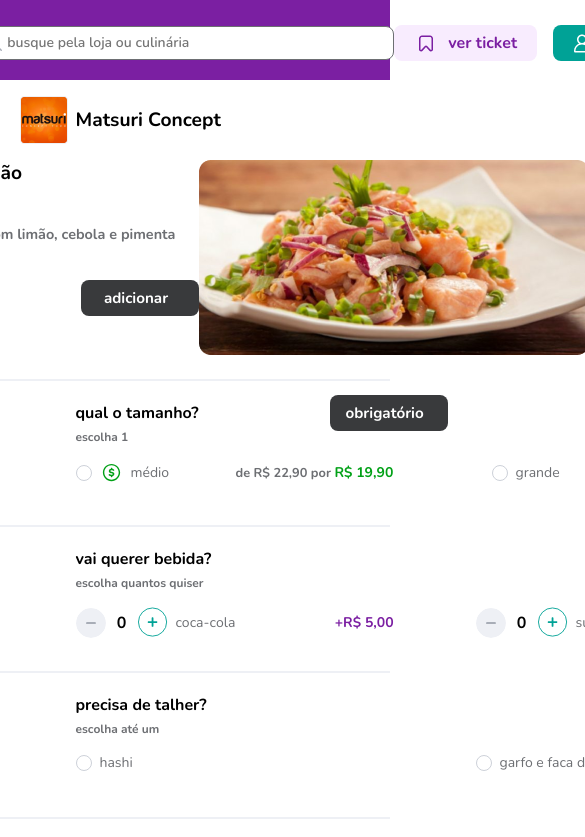
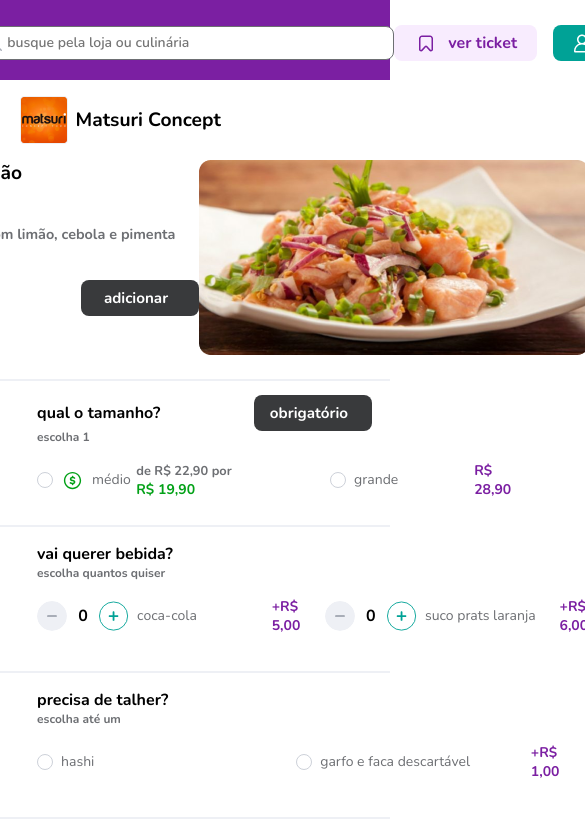
Before and after one commit to castrintt/aiqFomeTest, a React (Vite) app: page / in a window 390 px wide. Shown: the top 837 px of the page, 585 px wide, since content can reach past the window. Built offline with nearby package versions, Linux system fonts and the light colour scheme.

Commit message:
ICA [refactor] responsive

```diff
--- a/src/components/header/header.styles.ts
+++ b/src/components/header/header.styles.ts
@@ -14,6 +14,7 @@ export const Base = styled.header`
   @media all and (min-width: 1440px) {
     grid-template-columns: 28% 1.5fr 1fr;
   }
+
 `;
 export const HeaderInfoContainer = styled.div`
   width: 100%;
--- a/src/pages/base/base.styles.ts
+++ b/src/pages/base/base.styles.ts
@@ -154,9 +154,8 @@ export const CardLine = styled.div`
 `;
 
 export const CardBase = styled.div`
-  width: 100%;
+  width: 90%;
   height: 7rem;
-  margin-left: 7rem;
   margin-block: 1rem;
   display: flex;
   justify-content: center;
--- a/src/pages/base/module/card/container/container.styles.ts
+++ b/src/pages/base/module/card/container/container.styles.ts
@@ -7,4 +7,8 @@ export const Base = styled.div`
   flex-direction: column;
   justify-content: flex-start;
   align-items: flex-start;
+
+  @media all and (min-width: 1440px) {
+    width: 95%;
+  }
 `;
--- /dev/null
+++ b/src/pages/base/module/card/content/content.styles.tsx
@@ -0,0 +1,6 @@
+import { styled } from "styled-components";
+
+export const Container = styled.div`
+  width: 100%;
+  height: 100%;
+`;
--- a/src/pages/base/module/card/content/content.tsx
+++ b/src/pages/base/module/card/content/content.tsx
@@ -1,7 +1,8 @@
 import { ContentProps } from "./content.types";
+import {Container} from './content.styles'
 
 const Content = ({ children }: ContentProps) => {
-  return <div>{children}</div>;
+  return <Container>{children}</Container>;
 };
 
 export default Content;
--- a/src/pages/base/module/card/title/title.styles.ts
+++ b/src/pages/base/module/card/title/title.styles.ts
@@ -7,6 +7,7 @@ export const Container = styled.div`
   display: flex;
   justify-content: space-between;
   align-items: center;
+
 
   & >button {
     position: relative;
```
Also changed, not shown: src/global/normalize.css.
